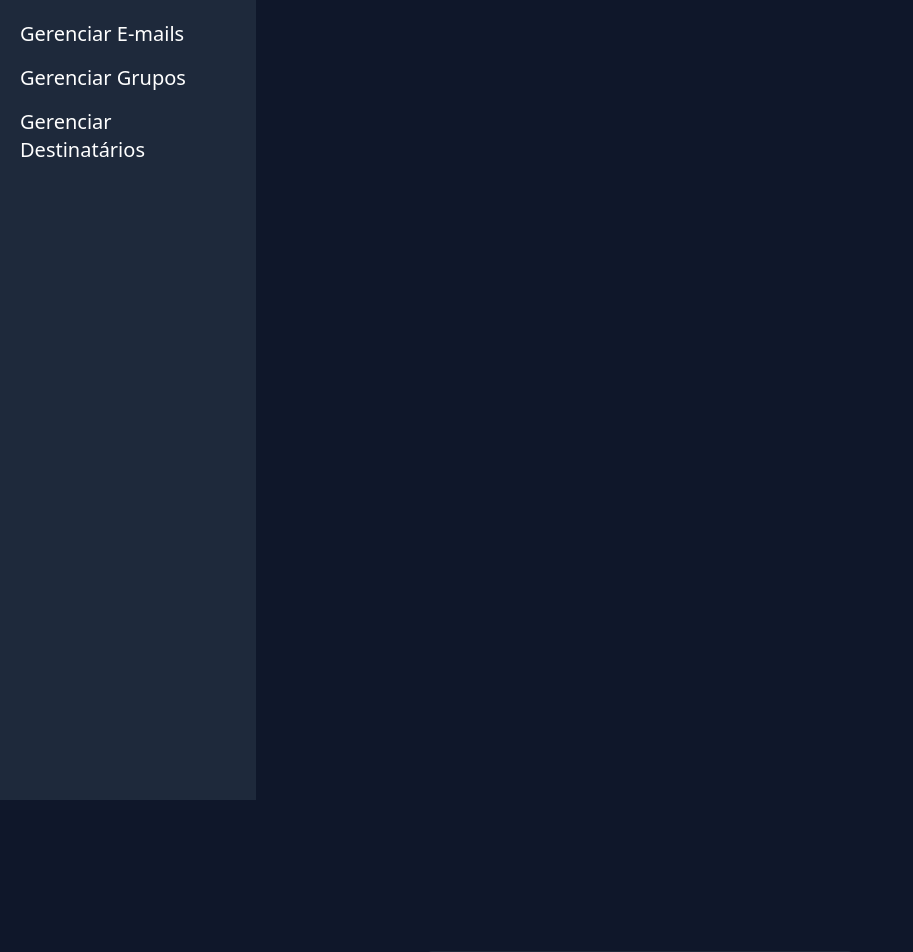
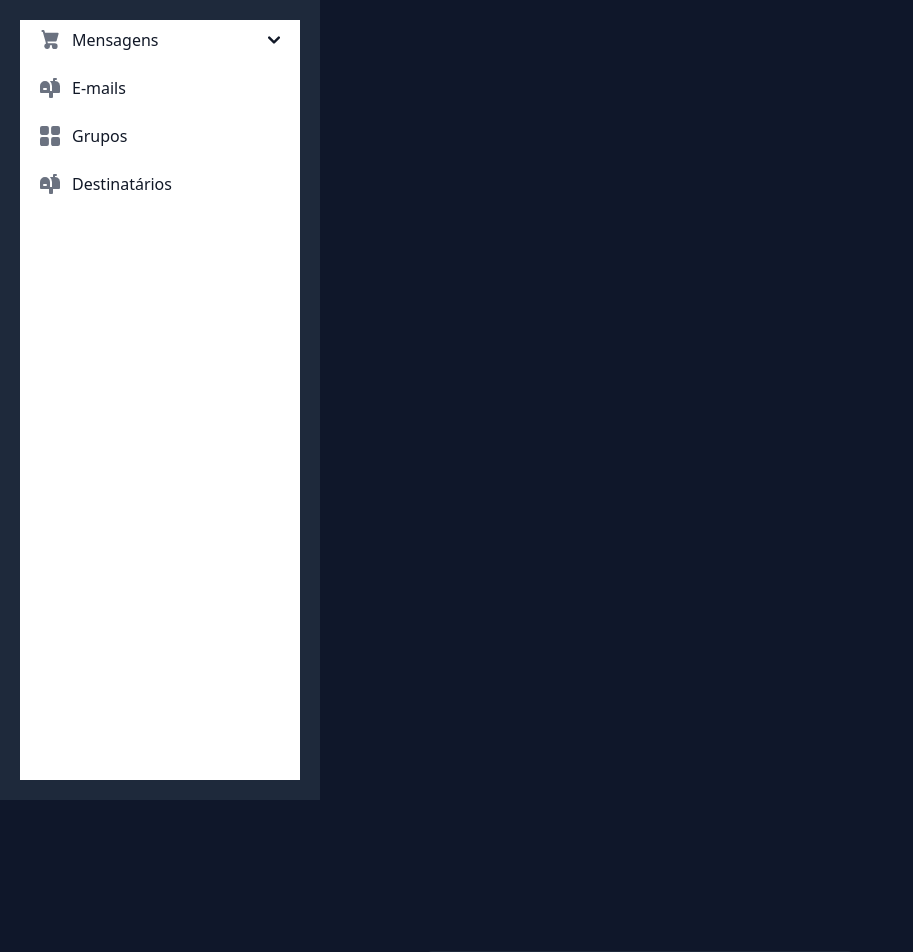
Before and after one commit to C-RodrigoAlmeida/python_email_handler, a Django app: page /user/registration/ in a window 1280 px wide. Shown: the top 952 px of the page, without its empty margins (0-913 px from the left). Run offline with Django 4.2, Linux system fonts and the light colour scheme; the visitor is signed in with stand-in values (Sample User, id 1); some libraries are stand-ins or nearby versions.

Commit message:
fiz a barra lateral

```diff
--- a/src/core/templates/base.html
+++ b/src/core/templates/base.html
@@ -8,10 +8,11 @@
     <script src="https://cdn.tailwindcss.com"></script>
 </head>
 {% if user.is_authenticated %}
-{% include 'sidebar.html' %}
 {% else %}
 {% include 'navbar.html' %}
 {% endif %}
+
+{% include 'sidebar.html' %}
 
 <body class="bg-slate-900 text-white">
 
--- a/src/core/templates/sidebar.html
+++ b/src/core/templates/sidebar.html
@@ -1,16 +1,49 @@
-<div class="w-64 bg-slate-800 h-screen p-5">
-    <ul>
-        <li class="mb-4 text-xl hover:text-cyan-400">
-            <a href="#">Gerenciar E-mails</a>
-        </li>
-        <li class="mb-4 text-xl hover:text-cyan-400">
-            <a href="#">Gerenciar Grupos</a>
-        </li>
-        <li class="mb-4 text-xl hover:text-cyan-400">
-            <a href="#">Gerenciar Destinatários</a>
-        </li>
-        <li class="mb-4 text-xl hover:text-cyan-400">
-            <a href="#"></a>
-        </li>
-    </ul>
+<div class="w-80 bg-slate-800 h-screen p-5">
+    <div class="h-full px-3 pb-4 overflow-y-auto bg-white dark:bg-gray-800">
+        <ul class="space-y-2 font-medium">
+            <li>
+                <button type="button" class="flex items-center w-full p-2 text-base text-gray-900 transition duration-75 rounded-lg group hover:bg-gray-100 dark:text-white dark:hover:bg-gray-700" aria-controls="dropdown-example" data-collapse-toggle="dropdown-example">
+                    <svg class="flex-shrink-0 w-5 h-5 text-gray-500 transition duration-75 group-hover:text-gray-900 dark:text-gray-400 dark:group-hover:text-white" aria-hidden="true" xmlns="http://www.w3.org/2000/svg" fill="currentColor" viewBox="0 0 18 21">
+                       <path d="M15 12a1 1 0 0 0 .962-.726l2-7A1 1 0 0 0 17 3H3.77L3.175.745A1 1 0 0 0 2.208 0H1a1 1 0 0 0 0 2h.438l.6 2.255v.019l2 7 .746 2.986A3 3 0 1 0 9 17a2.966 2.966 0 0 0-.184-1h2.368c-.118.32-.18.659-.184 1a3 3 0 1 0 3-3H6.78l-.5-2H15Z"/>
+                    </svg>
+                    <span class="flex-1 ms-3 text-left rtl:text-right whitespace-nowrap">Mensagens</span>
+                    <svg class="w-3 h-3" aria-hidden="true" xmlns="http://www.w3.org/2000/svg" fill="none" viewBox="0 0 10 6">
+                       <path stroke="currentColor" stroke-linecap="round" stroke-linejoin="round" stroke-width="2" d="m1 1 4 4 4-4"/>
+                    </svg>
+              </button>
+              <ul id="dropdown-example" class="hidden py-2 space-y-2">
+                    <li>
+                       <a href="#" class="flex items-center w-full p-2 text-gray-900 transition duration-75 rounded-lg pl-11 group hover:bg-gray-100 dark:text-white dark:hover:bg-gray-700">Criar novo E-mail</a>
+                    </li>
+                    <li>
+                       <a href="#" class="flex items-center w-full p-2 text-gray-900 transition duration-75 rounded-lg pl-11 group hover:bg-gray-100 dark:text-white dark:hover:bg-gray-700">Visualizar E-mails</a>
+                    </li>
+              </ul>
+            </li>
+            <li>
+                <a href="#" class="flex items-center p-2 text-gray-900 rounded-lg dark:text-white hover:bg-gray-100 dark:hover:bg-gray-700 group">
+                    <svg class="flex-shrink-0 w-5 h-5 text-gray-500 transition duration-75 dark:text-gray-400 group-hover:text-gray-900 dark:group-hover:text-white" aria-hidden="true" xmlns="http://www.w3.org/2000/svg" fill="currentColor" viewBox="0 0 20 20">
+                        <path d="m17.418 3.623-.018-.008a6.713 6.713 0 0 0-2.4-.569V2h1a1 1 0 1 0 0-2h-2a1 1 0 0 0-1 1v2H9.89A6.977 6.977 0 0 1 12 8v5h-2V8A5 5 0 1 0 0 8v6a1 1 0 0 0 1 1h8v4a1 1 0 0 0 1 1h2a1 1 0 0 0 1-1v-4h6a1 1 0 0 0 1-1V8a5 5 0 0 0-2.582-4.377ZM6 12H4a1 1 0 0 1 0-2h2a1 1 0 0 1 0 2Z"/>
+                    </svg>
+                   <span class="flex-1 ms-3 whitespace-nowrap">E-mails</span>
+                </a>
+            </li>
+            <li>
+                <a href="#" class="flex items-center p-2 text-gray-900 rounded-lg dark:text-white hover:bg-gray-100 dark:hover:bg-gray-700 group">
+                    <svg class="flex-shrink-0 w-5 h-5 text-gray-500 transition duration-75 dark:text-gray-400 group-hover:text-gray-900 dark:group-hover:text-white" aria-hidden="true" xmlns="http://www.w3.org/2000/svg" fill="currentColor" viewBox="0 0 18 18">
+                        <path d="M6.143 0H1.857A1.857 1.857 0 0 0 0 1.857v4.286C0 7.169.831 8 1.857 8h4.286A1.857 1.857 0 0 0 8 6.143V1.857A1.857 1.857 0 0 0 6.143 0Zm10 0h-4.286A1.857 1.857 0 0 0 10 1.857v4.286C10 7.169 10.831 8 11.857 8h4.286A1.857 1.857 0 0 0 18 6.143V1.857A1.857 1.857 0 0 0 16.143 0Zm-10 10H1.857A1.857 1.857 0 0 0 0 11.857v4.286C0 17.169.831 18 1.857 18h4.286A1.857 1.857 0 0 0 8 16.143v-4.286A1.857 1.857 0 0 0 6.143 10Zm10 0h-4.286A1.857 1.857 0 0 0 10 11.857v4.286c0 1.026.831 1.857 1.857 1.857h4.286A1.857 1.857 0 0 0 18 16.143v-4.286A1.857 1.857 0 0 0 16.143 10Z"/>
+                    </svg>
+                   <span class="flex-1 ms-3 whitespace-nowrap">Grupos</span>
+                </a>
+            </li>
+            <li>
+                <a href="#" class="flex items-center p-2 text-gray-900 rounded-lg dark:text-white hover:bg-gray-100 dark:hover:bg-gray-700 group">
+                    <svg class="flex-shrink-0 w-5 h-5 text-gray-500 transition duration-75 dark:text-gray-400 group-hover:text-gray-900 dark:group-hover:text-white" aria-hidden="true" xmlns="http://www.w3.org/2000/svg" fill="currentColor" viewBox="0 0 20 20">
+                        <path d="m17.418 3.623-.018-.008a6.713 6.713 0 0 0-2.4-.569V2h1a1 1 0 1 0 0-2h-2a1 1 0 0 0-1 1v2H9.89A6.977 6.977 0 0 1 12 8v5h-2V8A5 5 0 1 0 0 8v6a1 1 0 0 0 1 1h8v4a1 1 0 0 0 1 1h2a1 1 0 0 0 1-1v-4h6a1 1 0 0 0 1-1V8a5 5 0 0 0-2.582-4.377ZM6 12H4a1 1 0 0 1 0-2h2a1 1 0 0 1 0 2Z"/>
+                    </svg>
+                   <span class="flex-1 ms-3 whitespace-nowrap">Destinatários</span>
+                </a>
+            </li>
+        </ul>
+    </div>
 </div>
--- a/src/user/templates/login.html
+++ b/src/user/templates/login.html
@@ -11,5 +11,4 @@
         </form>
     </div>
 </div>
-
 {% endblock %}
--- /dev/null
+++ b/src/user/templates/panel.html
@@ -0,0 +1,5 @@
+{% extends 'base.html' %}
+
+{% block content %}
+
+{% endblock %}
--- a/src/user/urls.py
+++ b/src/user/urls.py
@@ -1,10 +1,12 @@
 from django.urls import path
 from src.user.views.registration import RegistrationView
 from src.user.views.login import LoginView
+from src.user.views.panel import PanelView
 
 app_name = "user"
 
 urlpatterns = [
     path('registration/', RegistrationView.as_view(), name='registration'),
-    path('login/', LoginView.as_view(), name='login')
+    path('login/', LoginView.as_view(), name='login'),
+    path('panel/', PanelView.as_view(), name='panel'),
 ]
--- /dev/null
+++ b/src/user/views/panel.py
@@ -0,0 +1,4 @@
+from django.views.generic import TemplateView
+
+class PanelView(TemplateView):
+    template_name = 'panel.html'
```
